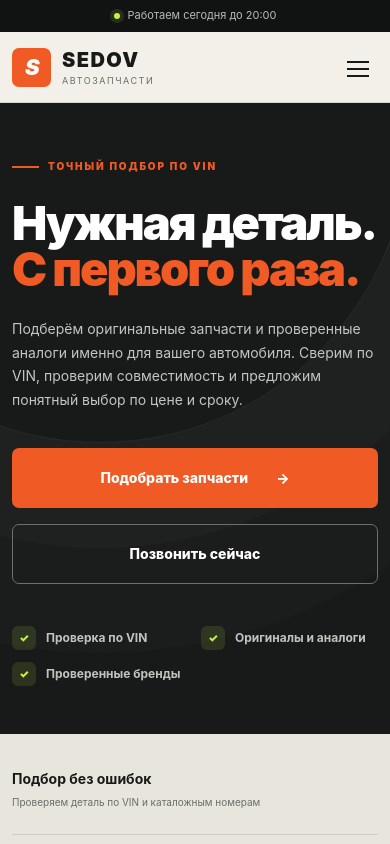
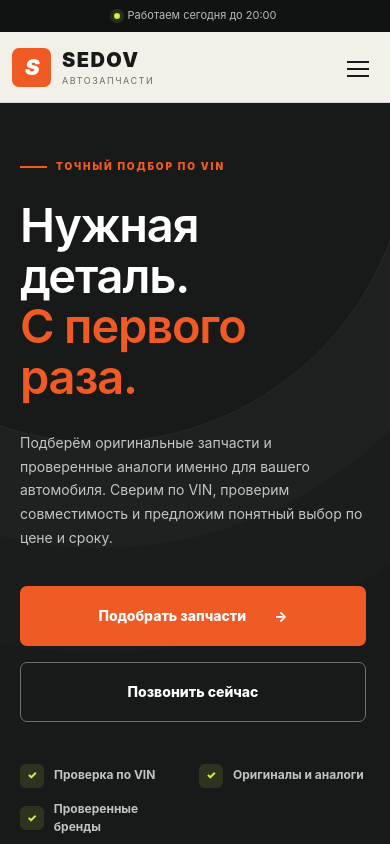
Before and after one commit to dkomandin47-lang/sedov, a Next.js app: page / in a window 390 px wide. Shown: the top 844 px of the page. Built offline with nearby package versions, Linux system fonts and the light colour scheme.

Commit message:
style: stretch and lighten hero headline

```diff
--- a/app/globals.css
+++ b/app/globals.css
@@ -58,12 +58,12 @@ p, li, small { text-wrap: pretty; }
 
 .hero { position: relative; overflow: hidden; background: var(--ink); color: white; }
 .hero::before { content: ""; position: absolute; top: -280px; left: -210px; width: 620px; height: 620px; border: 1px solid rgba(255,255,255,.07); border-radius: 50%; box-shadow: 0 0 0 105px rgba(255,255,255,.018), 0 0 0 210px rgba(255,255,255,.012); }
-.hero-layout { min-height: 620px; display: flex; align-items: center; padding-block: 86px; }
-.hero-content { width: 100%; max-width: 1080px; position: relative; z-index: 2; }
+.hero-layout { width: calc(100% - max(20px, calc((100% - 1180px) / 2))); min-height: 620px; display: flex; align-items: center; margin-right: 0; margin-left: max(20px, calc((100% - 1180px) / 2)); padding: 86px 20px 86px 0; }
+.hero-content { width: 100%; position: relative; z-index: 2; }
 .eyebrow { display: inline-flex; align-items: center; gap: 9px; color: var(--orange); font-size: 10px; font-weight: 900; text-transform: uppercase; letter-spacing: .19em; }
 .eyebrow::before { content: ""; width: 27px; height: 2px; background: currentColor; }
 .eyebrow.dark { color: var(--orange-dark); }
-.hero h1 { max-width: 1050px; margin: 25px 0 25px; font-size: clamp(62px, 7.5vw, 96px); line-height: .98; font-weight: 900; letter-spacing: -.045em; }
+.hero h1 { width: 100%; display: flex; align-items: baseline; justify-content: space-between; gap: 32px; margin: 25px 0 28px; font-size: clamp(48px, 4.3vw, 68px); line-height: 1.08; font-weight: 600; letter-spacing: -.025em; white-space: nowrap; }
 .hero h1 em { color: var(--orange); font-style: normal; }
 .hero-lead { max-width: 790px; margin: 0; color: #c2c6c2; font-size: 19px; line-height: 1.7; }
 .hero-actions, .contact-actions { display: flex; align-items: center; gap: 16px; margin-top: 36px; }
@@ -189,7 +189,9 @@ a:focus-visible, button:focus-visible, input:focus-visible, textarea:focus-visib
   .header-inner { grid-template-columns: 190px 1fr auto; gap: 20px; }
   .header-nav { gap: 18px; }
   .header-contact span { display: none; }
-  .hero-layout { grid-template-columns: 1fr 1fr; gap: 38px; }
+  .hero-layout { gap: 38px; }
+  .hero h1 { display: block; white-space: normal; }
+  .hero h1 em { display: block; }
   .hero-media { height: 460px; }
   .services-grid { grid-template-columns: repeat(2, 1fr); }
   .how-layout { gap: 60px; }
--- a/app/page.tsx
+++ b/app/page.tsx
@@ -69,7 +69,7 @@ export default function Home() {
         <div className="container hero-layout">
           <div className="hero-content">
             <span className="eyebrow">Точный подбор по VIN</span>
-            <h1>Нужная деталь.<br /><em>С первого раза.</em></h1>
+            <h1><span>Нужная деталь.</span><em>С первого раза.</em></h1>
             <p className="hero-lead">Подберём оригинальные запчасти и проверенные аналоги именно для вашего автомобиля. Сверим по VIN, проверим совместимость и предложим понятный выбор по цене и сроку.</p>
             <div className="hero-actions">
               <a className="button button-primary" href="#request">Подобрать запчасти <span>→</span></a>
```
